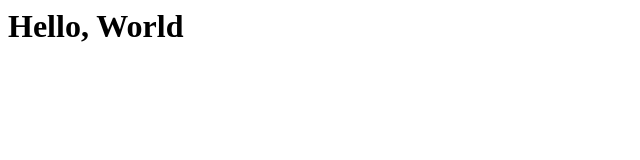
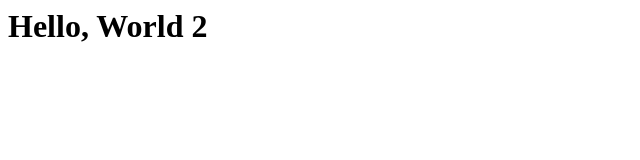
Before and after one commit to berinle/test-concourse, a website: page index.html in a window 1280 px wide. Shown: the full height of the page, 0-640 px from the left. Drawn offline with Linux system fonts and the light colour scheme.

Commit message:
Update index.html

```diff
--- a/index.html
+++ b/index.html
@@ -1 +1 @@
-<h1>Hello, World</h1>
+<h1>Hello, World 2</h1>
```
